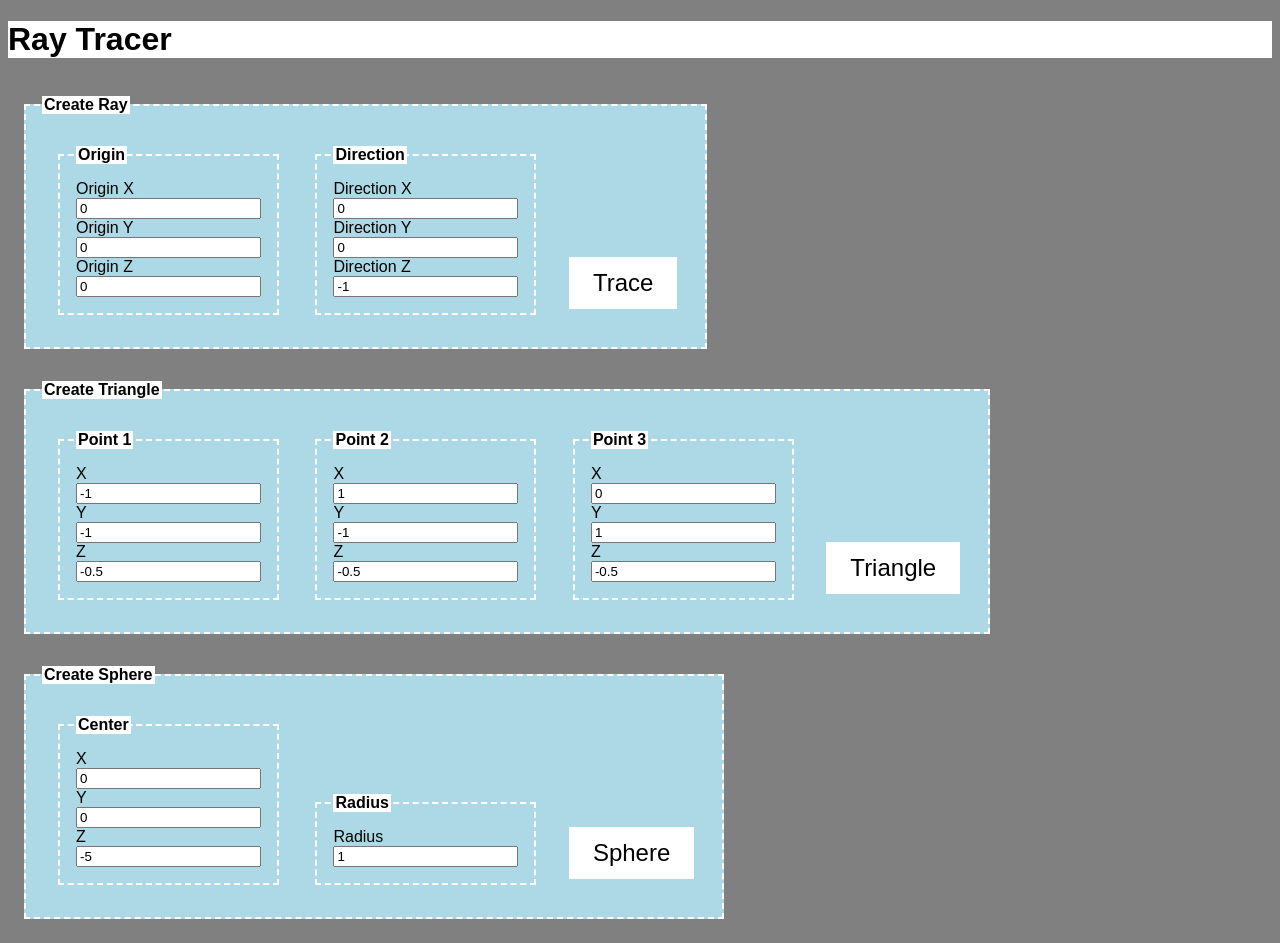
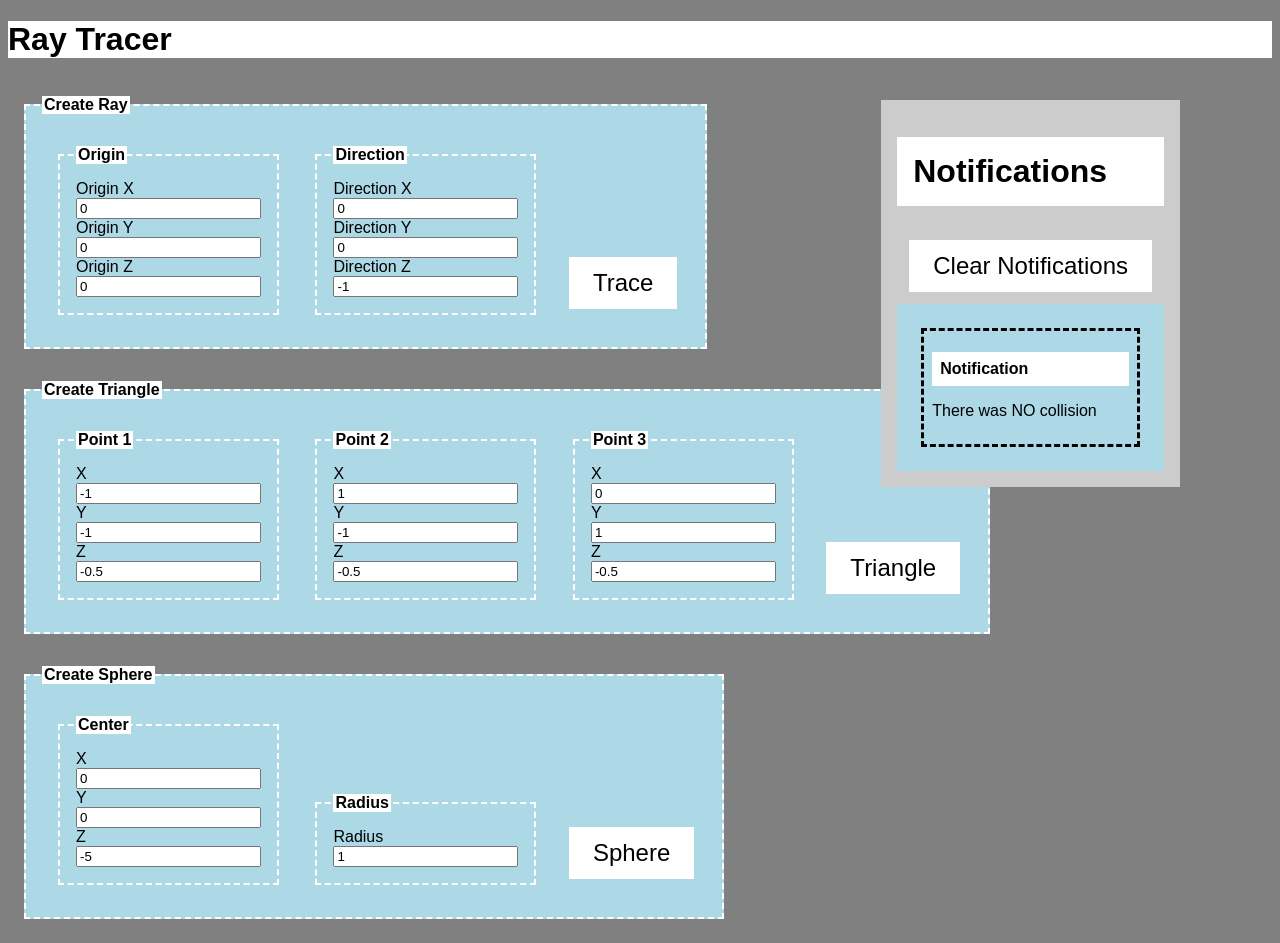
Before and after one commit to zero298/javascript-raytracer, a plain HTML site: page public_html/index.html in a window 1280 px wide. Both pictures are taken after a click on the button "Trace". Drawn offline with Linux system fonts and the light colour scheme.

Commit message:
Notification fallback work
+ Added a notification bar to handle notifications in case the API is not available or if the user does not want it

- Needs a little bit of refinement

```diff
--- a/public_html/css/main.css
+++ b/public_html/css/main.css
@@ -44,3 +44,36 @@ button{
 input{
    display: block;
 }
+
+#notificationBar{
+   position: fixed;
+   top: 100px;
+   right: 100px;
+   background-color: #cccccc;
+   padding: 1em;
+}
+
+#notificationBar h1{
+   padding: 0.5em;
+}
+
+#notificationSection{
+   background-color: lightblue;
+   padding: 1em;
+}
+
+.domNotification{
+   border-style: dashed;
+   padding: 0.5em;
+   margin: 0.5em;
+}
+
+.domNotification h1{
+   font-weight: bold;
+   font-size: 1em;
+}
+
+.domNotification section{
+   font-weight: normal;
+   font-size: 1em;
+}
--- a/public_html/index.html
+++ b/public_html/index.html
@@ -1,7 +1,7 @@
 <!DOCTYPE html>
 <html>
    <head>
-      <title>Ray Tracer</title>
+      <title>Tracer</title>
       <meta charset="UTF-8">
       <meta name="viewport" content="width=device-width, initial-scale=1.0">
       <link rel="stylesheet" href="css/main.css">
@@ -10,6 +10,11 @@
       <script src="js/main.js"></script>
    </head>
    <body>
+      <div id="notificationBar">
+         <h1>Notifications</h1>
+         <button id="clearNotifications"> Clear Notifications</button>
+         <section id="notificationSection"></section>
+      </div>
       <h1>Ray Tracer</h1>
       <fieldset>
          <legend>Create Ray</legend>
--- a/public_html/js/main.js
+++ b/public_html/js/main.js
@@ -1,8 +1,14 @@
+/**
+ * Namespace for the ray tracing app
+ * @namespace app
+ */
 var app = (function() {
    var exports = {};
 
+   // Create the ray tracer worker thread
    var traceWorker = new Worker("js/tracer.js");
 
+   // Do notifications whenever we hear back from worker
    traceWorker.onmessage = function(e) {
       notifications.notify({
          title: e.data.type,
@@ -11,13 +17,74 @@ var app = (function() {
       });
       console.log(e.data.message);
    };
+
+   /**
+    * Fallback function in case HTML5 notifications aren't supported
+    * @param {type} options
+    * @config {String} title The title of the notification
+    * @config {String} icon The location of the icon to use
+    * @config {String} body The body of the notification
+    * @config {String} tag The tag of the notification
+    * @config {Number} duration How long the message will stay up
+    */
+   function notificationFallback(options) {
+      var notificationFallbackSection = document.getElementById("notificationSection"),
+              domNotification = document.createElement("div"),
+              domNotificationTitle = document.createElement("h1"),
+              domNotificationBody = document.createElement("p");
+
+      // Set classes
+      domNotification.className = "domNotification";
+      domNotificationTitle.className = "domNotificationTitle";
+      domNotificationBody.className = "domNotificationBody";
+
+      // Set content
+      domNotificationTitle.innerHTML = options.title || "";
+      domNotificationBody.innerHTML = options.body || "";
+
+      // Append to notification
+      domNotification.appendChild(domNotificationTitle);
+      domNotification.appendChild(domNotificationBody);
+
+      // Append to DOM
+      notificationFallbackSection.appendChild(domNotification);
+
+      // If we have a duration, remove the notification after a while
+      if (options.duration) {
+         setTimeout(function() {
+            notificationFallbackSection.removeChild(domNotification);
+         }, options.duration);
+      }
+   }
+
+   /**
+    * Function to clear the notifications
+    */
+   function clearNotifications() {
+      var notificationFallbackSection = document.getElementById("notificationSection");
+      notificationFallbackSection.innerHTML = "";
+   }
+
+   /**
+    * Initialize the app
+    */
    exports.init = function() {
+      notifications.setFallbackFunction(notificationFallback);
+      document.getElementById("clearNotifications").addEventListener("click", clearNotifications);
       document.getElementById("trace").addEventListener("click", exports.createRay);
       document.getElementById("tri").addEventListener("click", exports.createTri);
       document.getElementById("sphere").addEventListener("click", exports.createSphere);
    };
+
+   /**
+    * Entry point of app
+    */
    exports.main = function() {
    };
+
+   /**
+    * Create a Ray from the dom inputs and send it to the worker
+    */
    exports.createRay = function() {
       var ray = new math.Ray(
               new math.Vect(
@@ -33,6 +100,10 @@ var app = (function() {
          data: JSON.stringify(ray)
       });
    };
+
+   /**
+    * Create a triangle from the dom inputs and send it to the worker
+    */
    exports.createTri = function() {
       var tri = new math.Triangle(
               new math.Vect(
@@ -52,6 +123,10 @@ var app = (function() {
          data: JSON.stringify(tri)
       });
    };
+
+   /**
+    * Create a sphere from the dom inputs and send it to the worker
+    */
    exports.createSphere = function() {
       var sphere = new math.Sphere(
               new math.Vect(
--- a/public_html/js/notifications.js
+++ b/public_html/js/notifications.js
@@ -3,15 +3,37 @@
  * @namespace notifications
  */
 var notifications = (function() {
-   var exports = {};
-
-   var PERMISSION_DEFAULT = "default",
+   var
+           exports = {},
+           PERMISSION_DEFAULT = "default",
            PERMISSION_GRANTED = "granted",
            PERMISSION_DENIED = "denied",
            PERMISSION = [
               PERMISSION_GRANTED,
               PERMISSION_DEFAULT,
-              PERMISSION_DENIED];
+              PERMISSION_DENIED],
+           /**
+            * Where to display notifications in case HTML5 notifications aren't supported
+            * @type type
+            */
+           notificationFallbackFunction,
+           showNotifyFallback = false;
+
+   /**
+    * Set what function to call in case HTML5 notifications aren't supported
+    * @param {Function} func The function to call and pass notification options
+    */
+   exports.setFallbackFunction = function(func) {
+      notificationFallbackFunction = func;
+   };
+
+   /**
+    * Whether or not to show the fallback regardless of HTML5 notification API
+    * @param {Boolean} show Whether to show the fallback
+    */
+   exports.setShowNotifyFallback = function(show) {
+      showNotifyFallback = show;
+   };
 
    /**
     * Get permission to show browser notifications
@@ -91,9 +113,16 @@ var notifications = (function() {
          }
          return notification;
       }
+
       // If we don't have permission, let the user know that this doesn't work without it
       else {
-         console.log("Notification can't work without permission");
+         console.log("Need permission or fallback");
+         exports.setShowNotifyFallback(true);
+      }
+
+      // If we don't have permission, let the user know that this doesn't work without it
+      if (notificationFallbackFunction && showNotifyFallback) {
+         notificationFallbackFunction(options);
       }
    };
 
```
